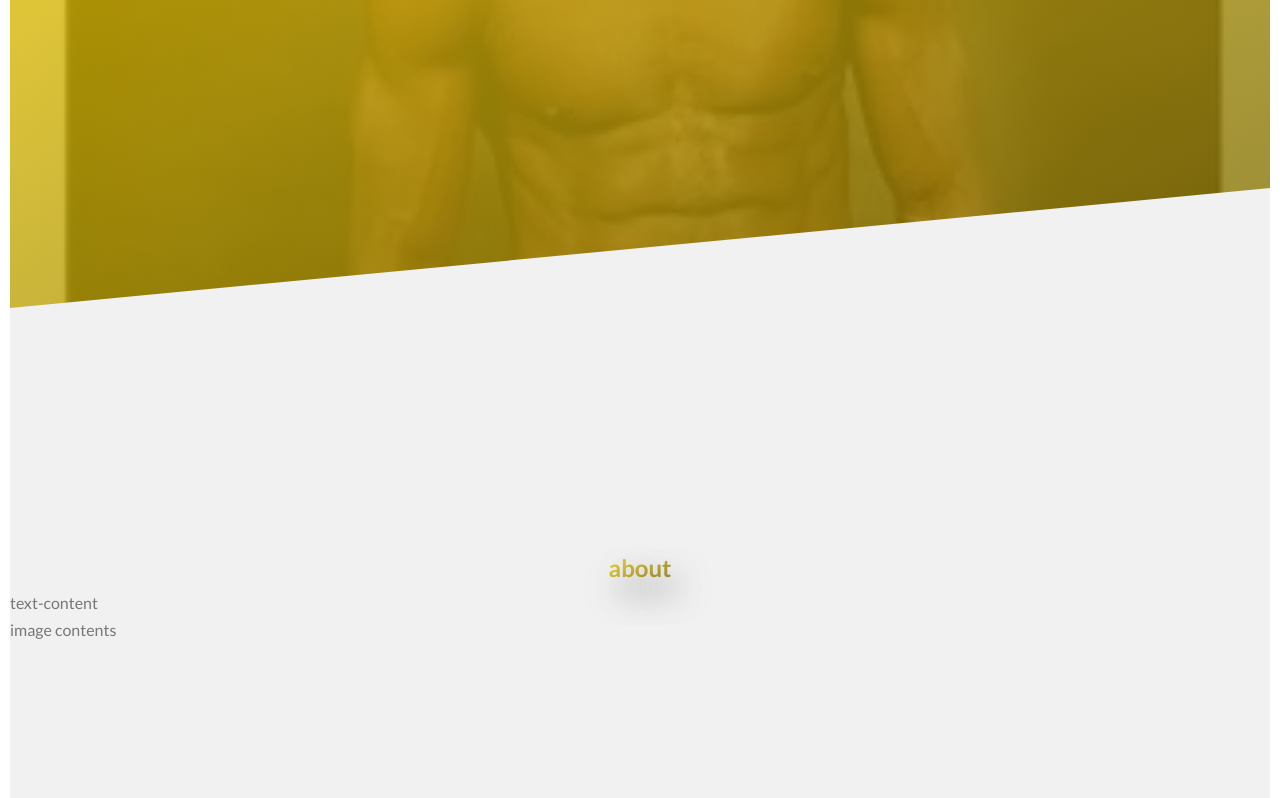
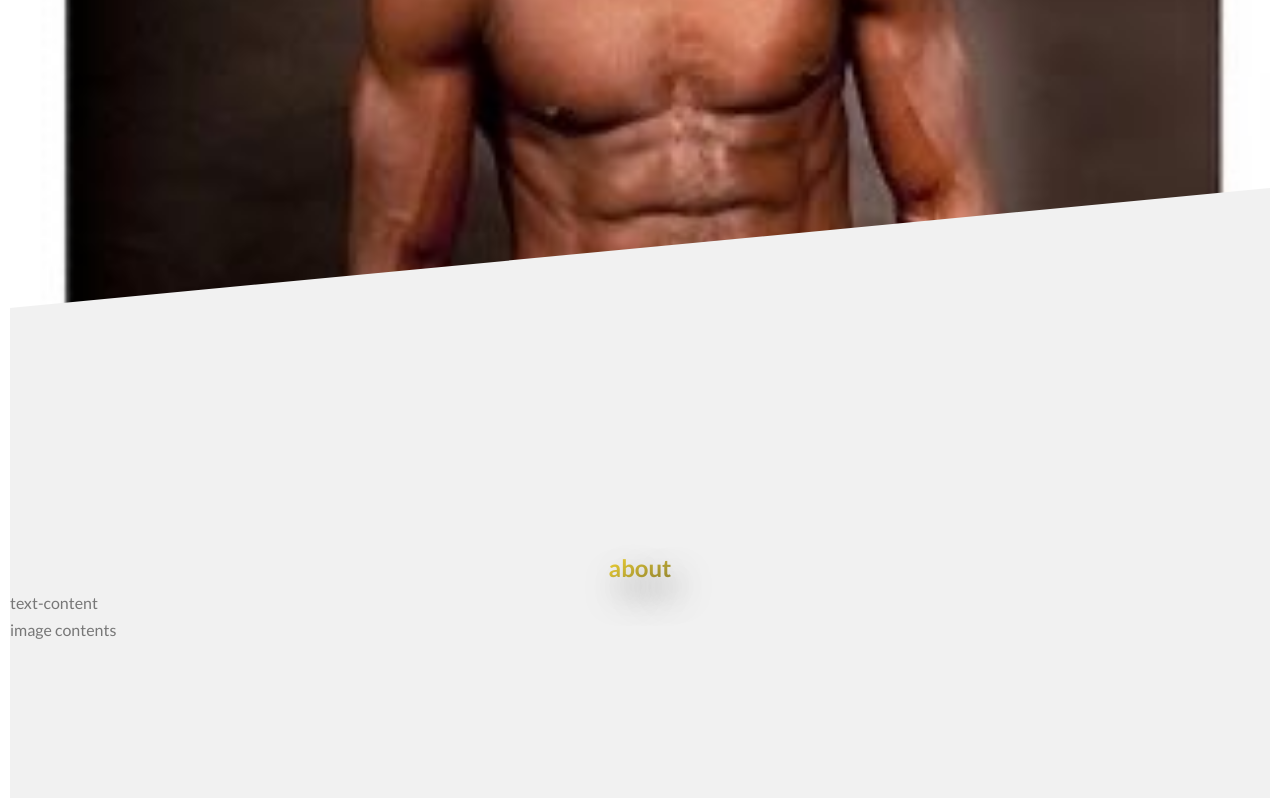
Before and after one commit to TrellixVulnTeam/yakubuamiduboxing.com_NQ60, a website: page index.html in a window 1280 px wide. Shown: the part 502-1300 px from the top of the page. Drawn offline with Linux system fonts and the light colour scheme.

Commit message:
Initial commit

```diff
--- a/sass/base/_base.scss
+++ b/sass/base/_base.scss
@@ -10,11 +10,6 @@
     size: 62.5%;
   }
 
-body {
-  font-family: "Lato", sans-serif;
-  font-weight: 400;
-  line-height: 1.7;
-  font-size: 16px;
-  color: $color-grey-dark;
-  padding: 10px;
-};
+  body {
+    box-sizing: border-box;
+  }
--- a/sass/base/_typography.scss
+++ b/sass/base/_typography.scss
@@ -1,3 +1,12 @@
+body {
+  font-family: "Lato", sans-serif;
+  font-weight: 400;
+  line-height: 1.7;
+  font-size: 16px;
+  color: $color-grey-dark;
+  padding: 10px;
+};
+
 .heading__primary{
   color: $color-white;
   text-transform: uppercase;
--- a/sass/layouts/_header.scss
+++ b/sass/layouts/_header.scss
@@ -1,6 +1,7 @@
 .header {
   height: 100vh;
-  background-image: linear-gradient(to right bottom, rgba($color-light-gold, 0.8), rgba($color-medium-gold, 0.8), rgba($color-dark-gold, 0.8)), url(../assets/boxing.png);
+  background-image: url(../assets/boxing.png);
+  // background-image: linear-gradient(to right bottom, rgba($color-light-gold, 0.8), rgba($color-medium-gold, 0.8), rgba($color-dark-gold, 0.8)), url(../assets/boxing.png);
   background-size: cover;
   background-position: top;
   border-top-left-radius: 20px;
```
Also changed, not shown: css/style.css.
